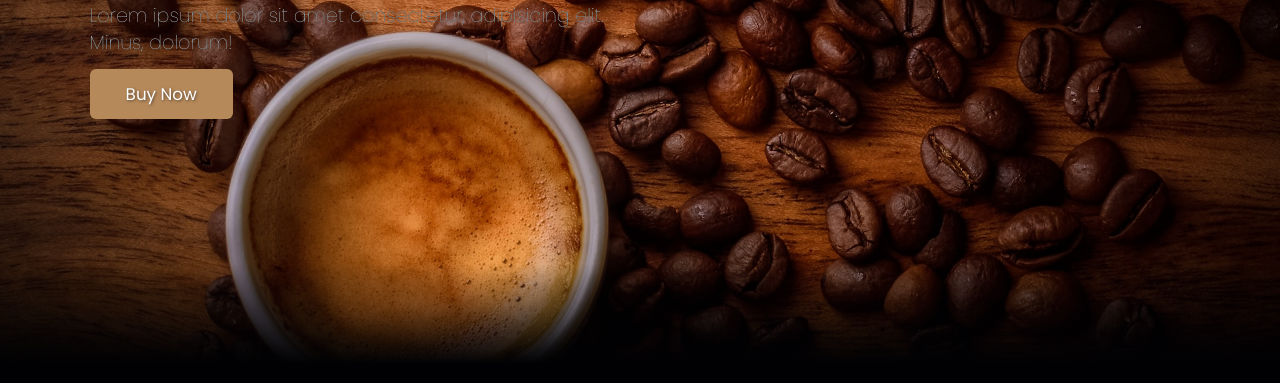
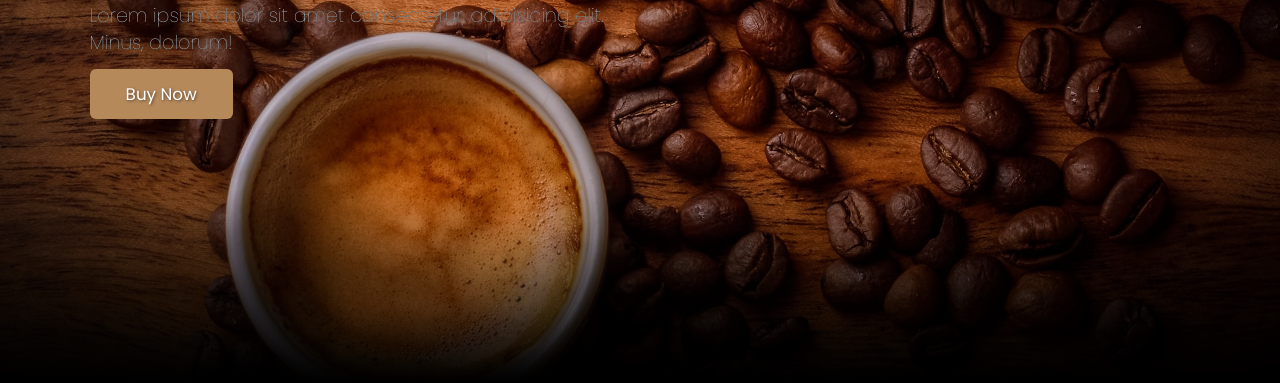
Before and after one commit to 007Kohaku/candatawa-coffe, a plain HTML site: page index.html in a window 1280 px wide. Shown: the part 417-800 px from the top of the page. Drawn offline with nearby package versions, Linux system fonts and the light colour scheme.

Commit message:
add mask-image

```diff
--- a/css/style.css
+++ b/css/style.css
@@ -180,9 +180,10 @@ body {
   background-size: cover;
   background-position: center;
   position: relative;
+  mask-image: linear-gradient(rgba(0, 0, 0, 1) 75%, rgba(0, 0, 0, 0));
 }
 
-.hero::after {
+/* .hero::after {
   content: "";
   display: block;
   position: absolute;
@@ -190,7 +191,7 @@ body {
   height: 30%;
   bottom: 0;
   background: linear-gradient(0deg, rgba(1, 1, 3, 1) 8%, rgba(255, 255, 255, 0) 50%);
-}
+} */
 
 .hero .content {
   padding: 1.4rem 7%;
```
